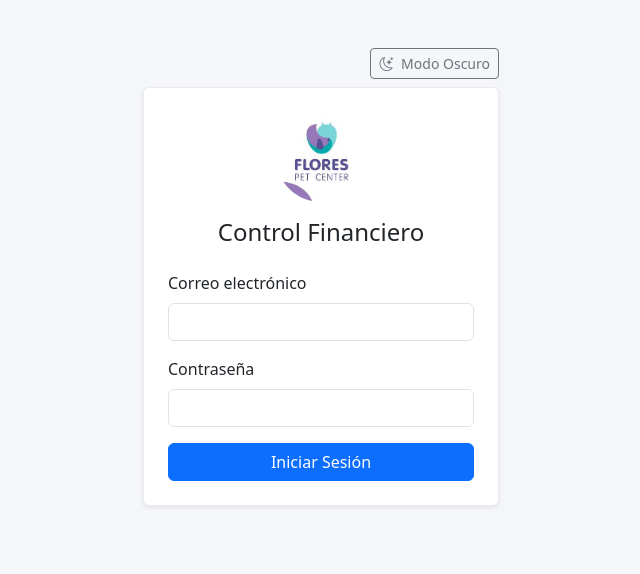
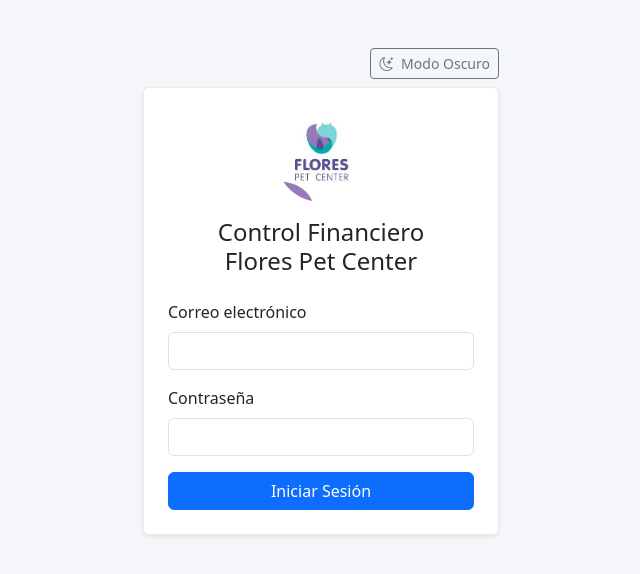
Before and after one commit to bryanmiranda138/frontend---proyecto-anf, a website: page index.html in a window 1280 px wide. Shown: the whole page, without its empty margins (319-959 px from the left). Drawn offline with nearby package versions, Linux system fonts and the light colour scheme.

Commit message:
Update index.html

```diff
--- a/index.html
+++ b/index.html
@@ -149,7 +149,8 @@
                             <img src="/images/fpc.jpg" alt="Control Financiero"
                                 style="max-height: 90px; border-radius: 50%;">
                         </div>
-                        <h4 class="text-center mb-4">Control Financiero</h4>
+                        <h4 class="text-center mb-4">Control Financiero <br>Flores Pet Center</h4>
+
                         <form id="form-login">
                             <div class="mb-3">
                                 <label class="form-label">Correo electrónico</label>
```
